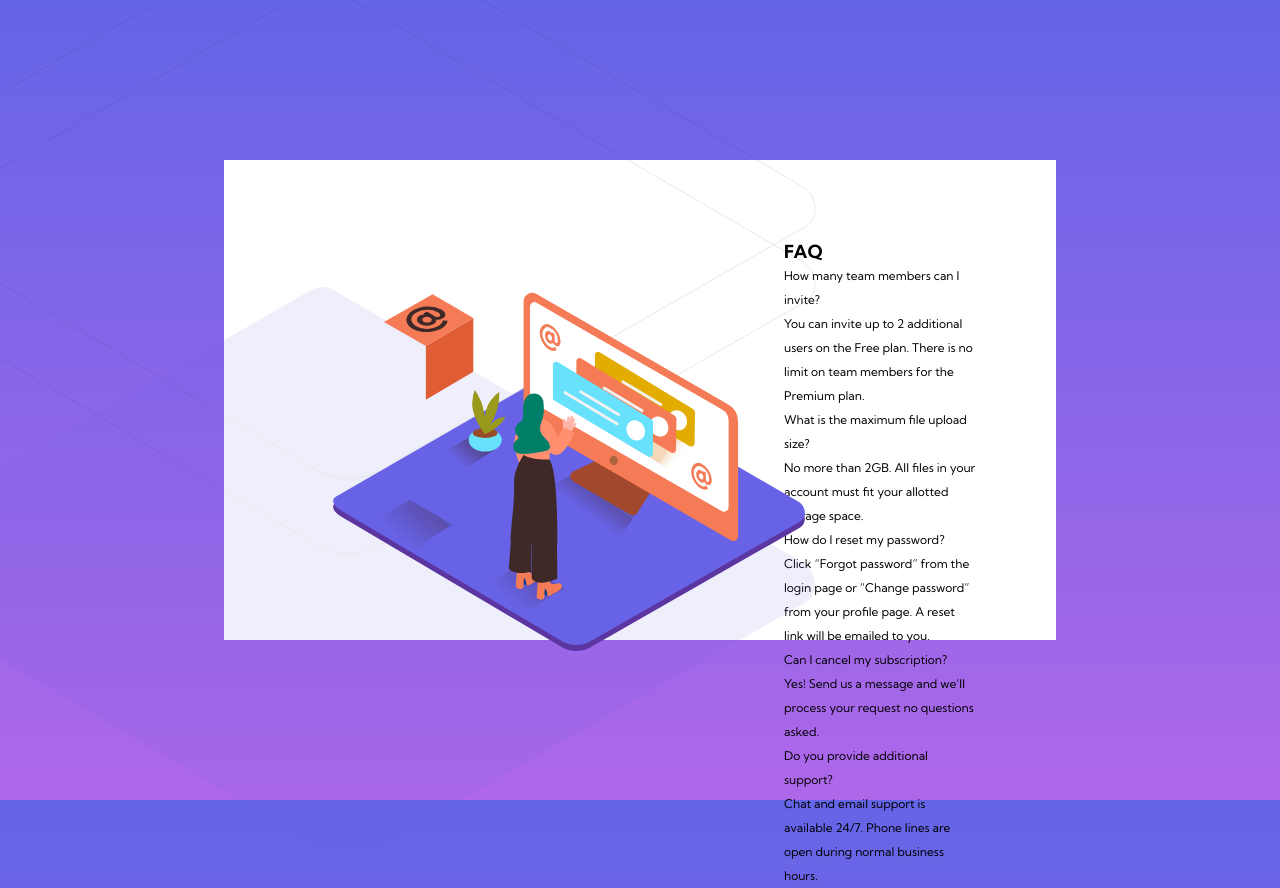
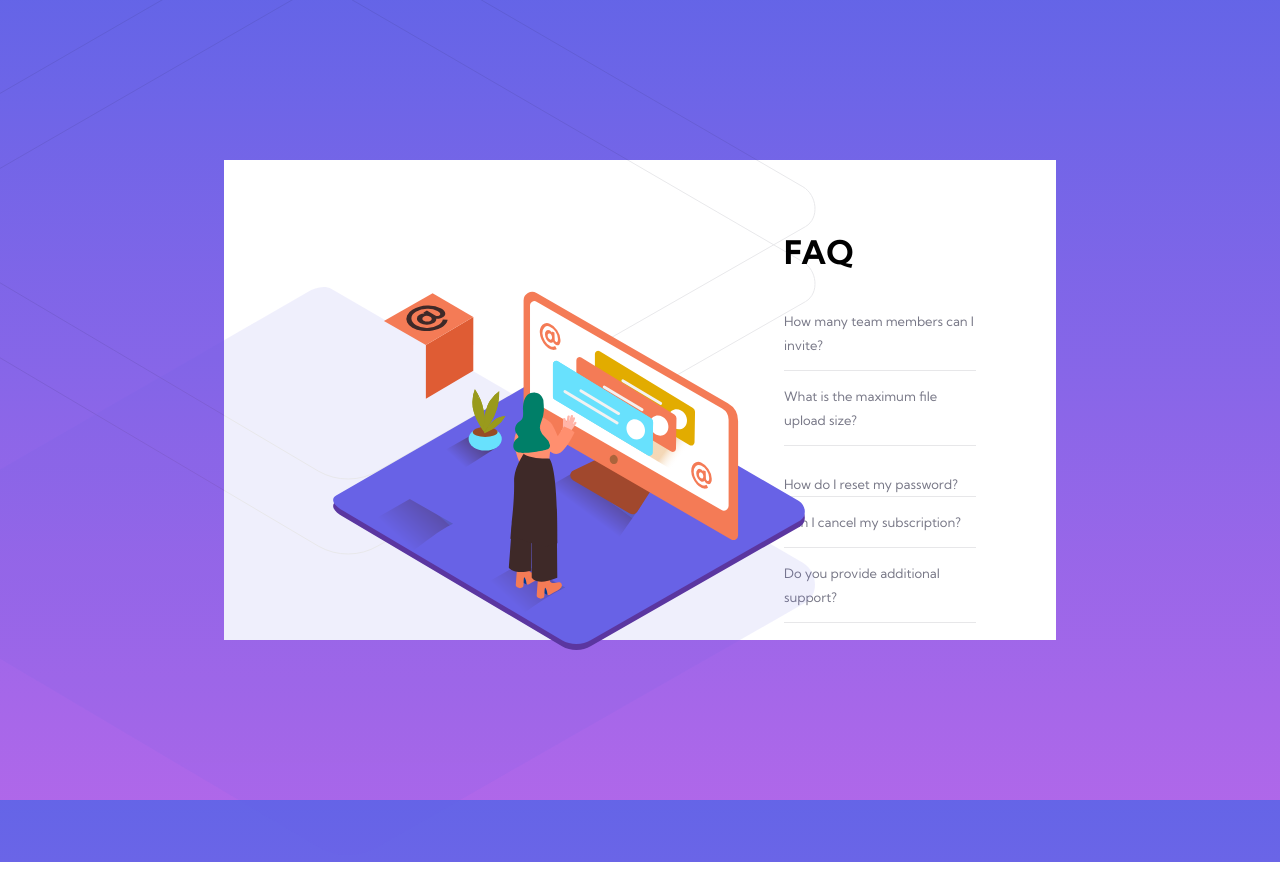
Before and after one commit to mkreive/FAQaccordionCard, a plain HTML site: page index.html in a window 1280 px wide. After the commit the page ends 862 px from the top, so only its background shows below. Drawn offline with Linux system fonts and the light colour scheme.

Commit message:
accordion styling

```diff
--- a/index.html
+++ b/index.html
@@ -347,7 +347,8 @@
 
           <div class="card__content">
                 <h2 class="title">FAQ</h2>
-                <div class="questions">
+
+                <div class="questions-accordion">
                     <div class="questions__block">
                       <div class="question">
                                 How many team members can I invite?
@@ -398,9 +399,9 @@
                               Chat and email support is available 24/7. Phone
                               lines are open during normal business hours.
                       </div>
-              </div>
+                    </div>
+                </div>
             </div>
-          </div>
         </div>
       </div>
     </body>
--- a/style.css
+++ b/style.css
@@ -24,7 +24,7 @@ body {
         var(--color-background-violet)
     );
     height: 100vh;
-    font-size: 12px;
+    font-size: 13px;
     line-height: 1.5rem;
     font-family: "Kumbh Sans", sans-serif;
 }
@@ -47,6 +47,29 @@ body {
     margin: 5rem;
     margin-left: 35rem;
 }
+.title {
+    font-size: 250%;
+    font-weight: 700;
+    margin-bottom: 2rem;
+}
+
+.questions-accordion {
+    cursor: pointer;
+    transition: 0.4s;
+}
+
+.questions__block {
+    border-bottom: 1px solid var(--color-dividers-grayish-blue);
+    color: var(--color-text-grayish-blue);
+}
+
+.question {
+    padding: 13px 0;
+}
+.answer {
+    display: none;
+    overflow: hidden;
+}
 
 .illustration {
     position: absolute;
@@ -61,3 +84,8 @@ body {
     top: 40%;
     left: 50%;
 }
+
+.active,
+.questions-accordion:hover {
+    color: var(--color-text-dark-grayish-blue);
+}
```
